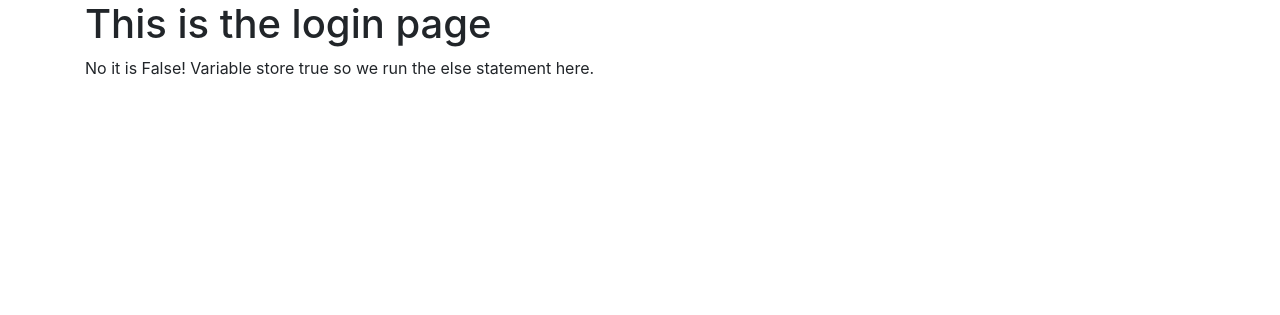
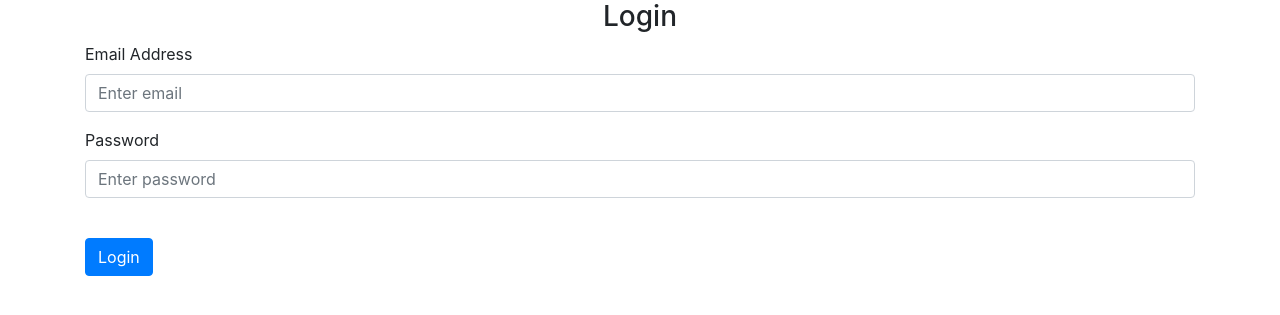
Before and after one commit to hanasoka/Evil, a Flask app: page /login in a window 1280 px wide. Shown: the part 56-371 px from the top of the page. Run offline with Flask 3, Linux system fonts and the light colour scheme; some libraries are stand-ins or nearby versions.

Commit message:
added login form

```diff
--- a/website/templates/login.html
+++ b/website/templates/login.html
@@ -1,10 +1,29 @@
 {% extends "base.html" %}
 {% block title %}Login{% endblock %}
 {% block content %}
-<h1>This is the login page</h1>
-{% if boolean == False %}
-Yes it is True!
-{% else %}
-No it is False! Variable store true so we run the else statement here.
-{% endif %}
+<form method="POST">
+  <h3 align="center">Login</h3>
+  <div class="form-group">
+    <label for="email">Email Address</label>
+    <input
+      type="email"
+      class="form-control"
+      id="email"
+      name="email"
+      placeholder="Enter email"
+    >
+  </div>
+  <div class="form-group">
+    <label for="password">Password</label>
+    <input
+      type="password"
+      class="form-control"
+      id="password"
+      name="password"
+      placeholder="Enter password"
+    >
+  </div>
+  <br>
+  <button type="submit" class="btn btn-primary">Login</button>
+</form>
 {% endblock %}
```
